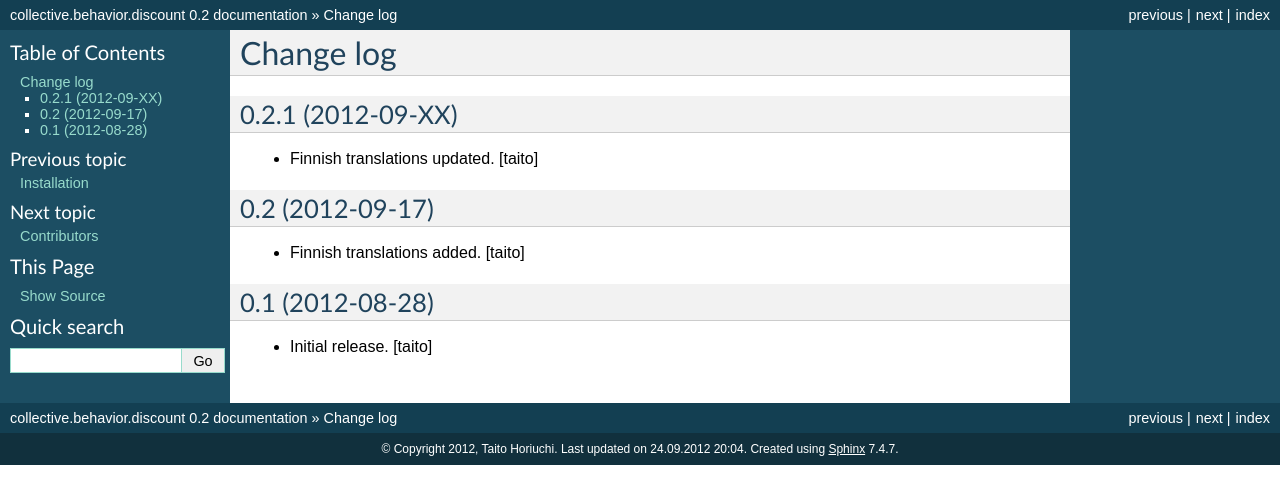
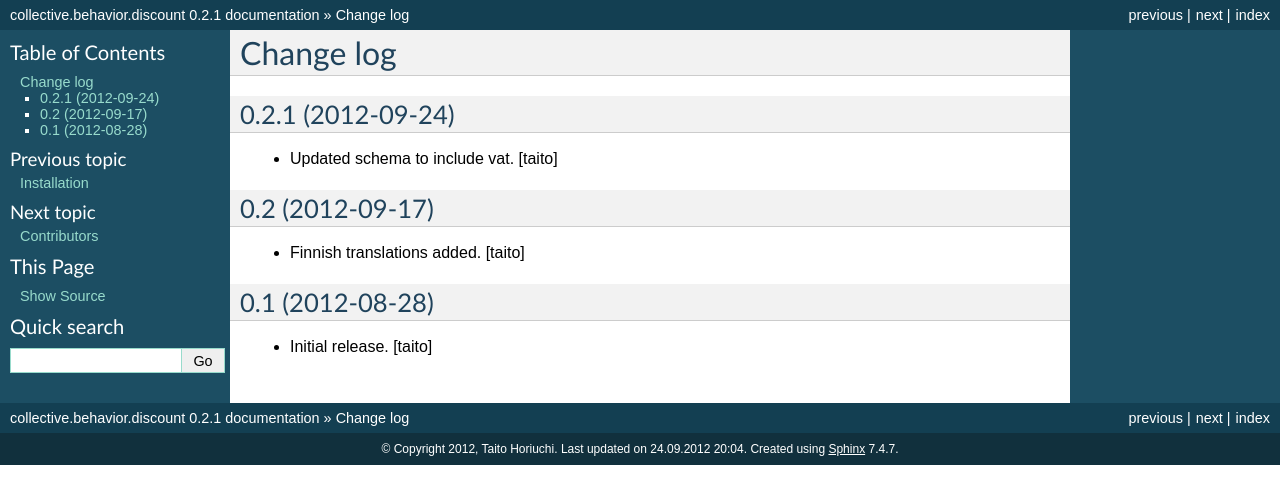
Before and after one commit to collective/collective.behavior.discount, a Sphinx documentation site: the page built from collective/behavior/discount/docs/HISTORY.rst, in a window 1280 px wide. Shown: the top 504 px of the page. Built offline with Sphinx 7.4.7, drawn with Linux system fonts in a browser that asks for light colours.

Commit message:
Release 0.2.1

```diff
--- a/README.rst
+++ b/README.rst
@@ -1,2 +1 @@
 See `collective/behavior/discount/docs/README.rst <https://github.com/collective/collective.behavior.discount/blob/master/collective/behavior/discount/docs/README.rst>`_
-src/collective.behavior.discount/README.rst
--- a/collective/behavior/discount/docs/HISTORY.rst
+++ b/collective/behavior/discount/docs/HISTORY.rst
@@ -1,10 +1,10 @@
 Change log
 ----------
 
-0.2.1 (2012-09-XX)
+0.2.1 (2012-09-24)
 ==================
 
-- Finnish translations updated. [taito]
+- Updated schema to include vat. [taito]
 
 0.2 (2012-09-17)
 ================
--- a/collective/behavior/discount/docs/conf.py
+++ b/collective/behavior/discount/docs/conf.py
@@ -43,7 +43,7 @@ copyright = u'2012, Taito Horiuchi'
 # The short X.Y version.
 version = '0.2'
 # The full version, including alpha/beta/rc tags.
-release = '0.2'
+release = '0.2.1'
 
 # The language for content autogenerated by Sphinx. Refer to documentation
 # for a list of supported languages.
--- a/setup.py
+++ b/setup.py
@@ -11,7 +11,7 @@ long_description = (
 
 setup(
     name='collective.behavior.discount',
-    version='0.2',
+    version='0.2.1',
     description="Behavior of discount related fields.",
     long_description=long_description,
     # Get more strings from
```
